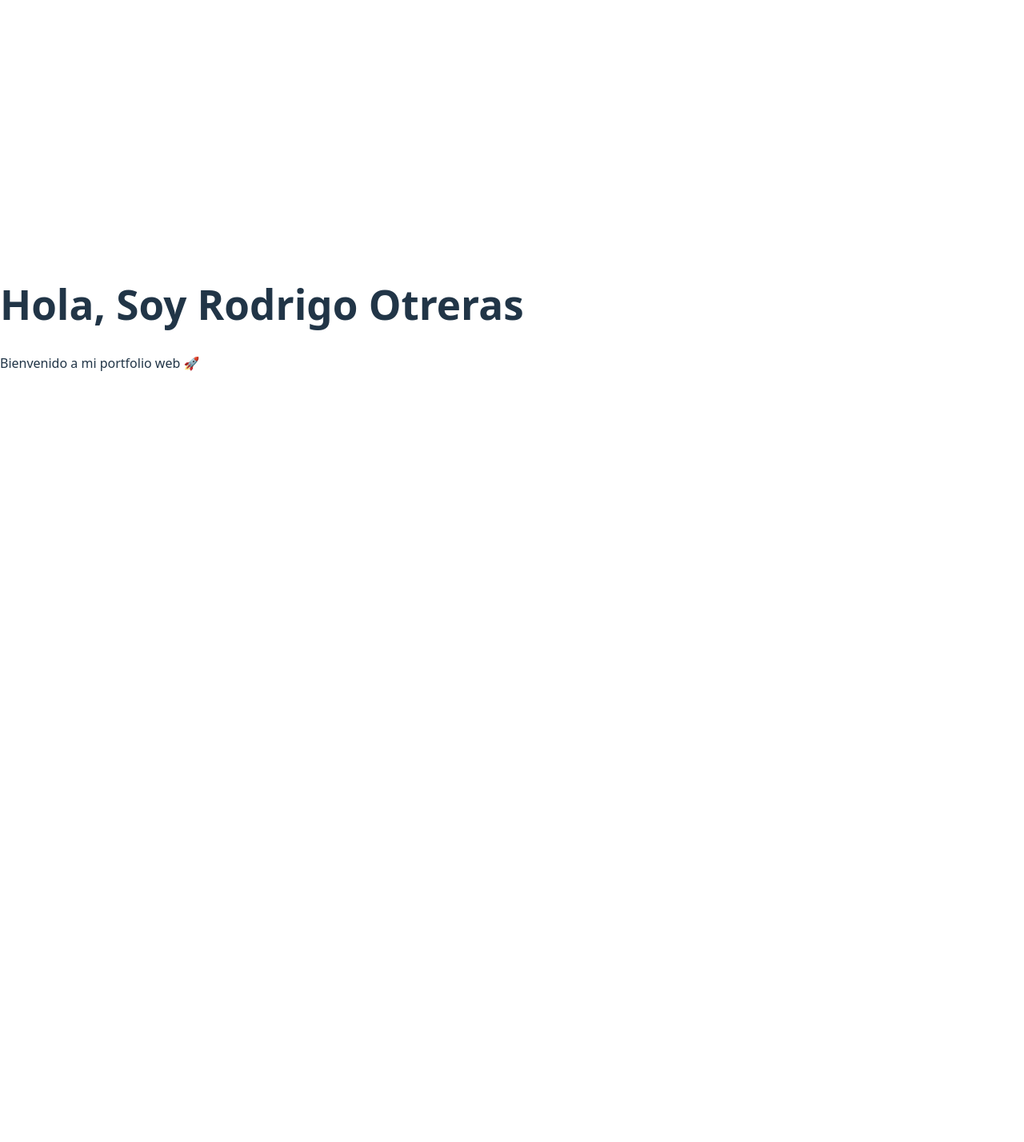
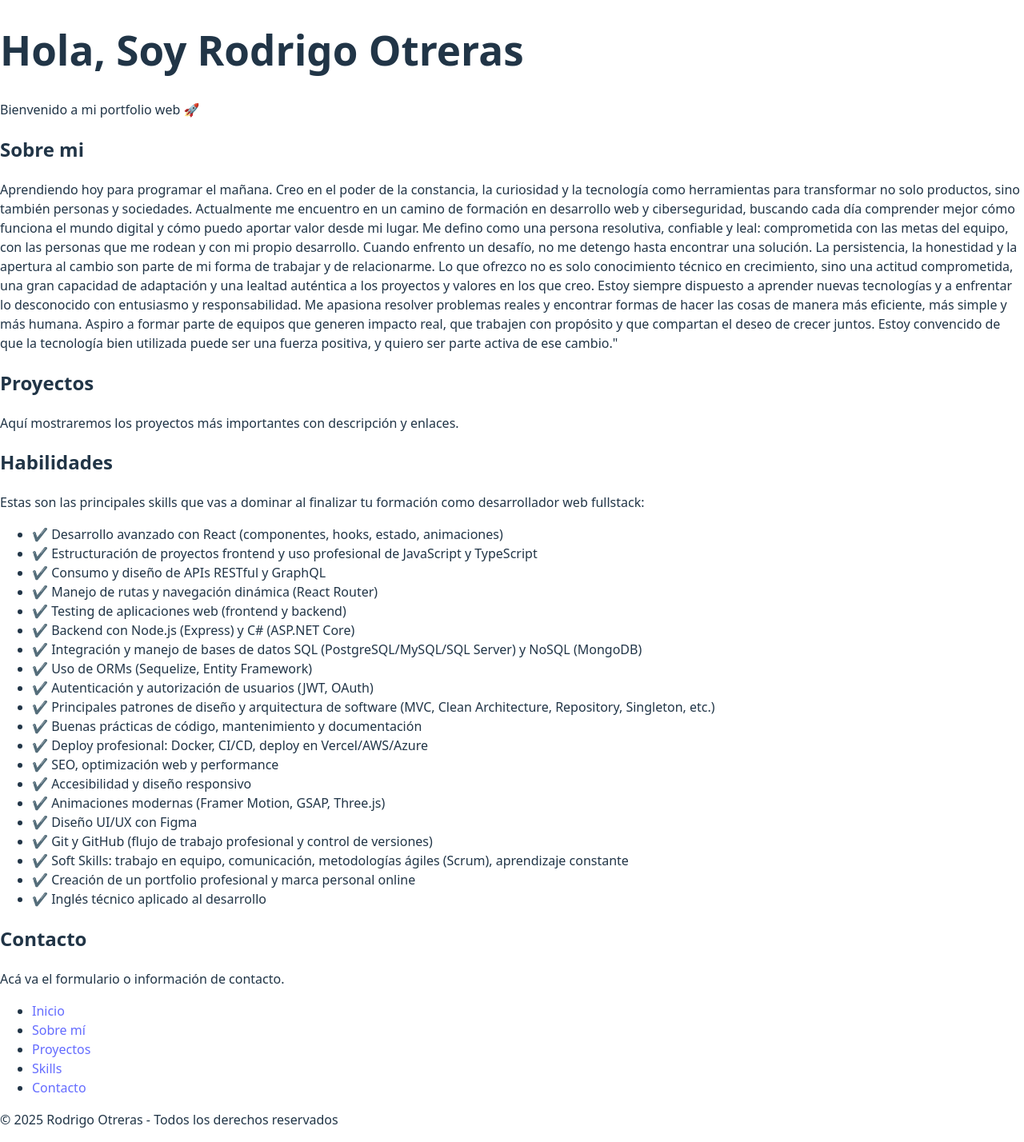
Before and after one commit to XxTreendxX/PortfolioRodriDev, a React (Vite) app: page / in a window 1280 px wide. Shown: the whole page at 80% size. Before the commit the page ends 800 px from the top, so only its background shows below. Built offline with nearby package versions, Linux system fonts and the light colour scheme.

Commit message:
Estructura base del portfolio: navbar, secciones y footer

```diff
--- a/src/App.jsx
+++ b/src/App.jsx
@@ -1,8 +1,23 @@
-import Home from './pages/Home';
+import Home from "./pages/Home";
+import About from "./pages/About";
+import Project from "./pages/Projects";
+import Skills from "./pages/Skills";
+import Contact from "./pages/Contact";
+import Navbar from "./components/Navbar";
+import Footer from "./components/Footer";
 
-function App()
-{
-  return (<Home />);
+function App() {
+  return(
+    <>
+      <Home/>
+      <About/>
+      <Project/>
+      <Skills/>
+      <Contact/>
+      <Navbar/>
+      <Footer/>
+    </>
+  )
 }
 
 export default App;
--- /dev/null
+++ b/src/components/Footer.jsx
@@ -0,0 +1,11 @@
+function Footer() {
+  return (
+    <footer>
+      <p>
+        © {new Date().getFullYear()} Rodrigo Otreras - Todos los derechos
+        reservados
+      </p>
+    </footer>
+  );
+}
+export default Footer;
--- /dev/null
+++ b/src/components/Navbar.jsx
@@ -0,0 +1,24 @@
+function Navbar() {
+  return (
+    <nav>
+      <ul>
+        <li>
+          <a href="#home">Inicio</a>
+        </li>
+        <li>
+          <a href="#about">Sobre mí</a>
+        </li>
+        <li>
+          <a href="#projects">Proyectos</a>
+        </li>
+        <li>
+          <a href="#skills">Skills</a>
+        </li>
+        <li>
+          <a href="#contact">Contacto</a>
+        </li>
+      </ul>
+    </nav>
+  );
+}
+export default Navbar;
--- /dev/null
+++ b/src/pages/About.jsx
@@ -0,0 +1,32 @@
+function About() {
+  return (
+    <section>
+      <h2>Sobre mi</h2>
+      <p>
+        Aprendiendo hoy para programar el mañana. Creo en el poder de la
+        constancia, la curiosidad y la tecnología como herramientas para
+        transformar no solo productos, sino también personas y sociedades.
+        Actualmente me encuentro en un camino de formación en desarrollo web y
+        ciberseguridad, buscando cada día comprender mejor cómo funciona el
+        mundo digital y cómo puedo aportar valor desde mi lugar. Me defino como
+        una persona resolutiva, confiable y leal: comprometida con las metas del
+        equipo, con las personas que me rodean y con mi propio desarrollo.
+        Cuando enfrento un desafío, no me detengo hasta encontrar una solución.
+        La persistencia, la honestidad y la apertura al cambio son parte de mi
+        forma de trabajar y de relacionarme. Lo que ofrezco no es solo
+        conocimiento técnico en crecimiento, sino una actitud comprometida, una
+        gran capacidad de adaptación y una lealtad auténtica a los proyectos y
+        valores en los que creo. Estoy siempre dispuesto a aprender nuevas
+        tecnologías y a enfrentar lo desconocido con entusiasmo y
+        responsabilidad. Me apasiona resolver problemas reales y encontrar
+        formas de hacer las cosas de manera más eficiente, más simple y más
+        humana. Aspiro a formar parte de equipos que generen impacto real, que
+        trabajen con propósito y que compartan el deseo de crecer juntos. Estoy
+        convencido de que la tecnología bien utilizada puede ser una fuerza
+        positiva, y quiero ser parte activa de ese cambio."
+      </p>
+    </section>
+  );
+}
+
+export default About;
--- /dev/null
+++ b/src/pages/Contact.jsx
@@ -0,0 +1,9 @@
+function Contact() {
+  return (
+    <section>
+      <h2>Contacto</h2>
+      <p>Acá va el formulario o información de contacto.</p>
+    </section>
+  );
+}
+export default Contact;
--- /dev/null
+++ b/src/pages/Projects.jsx
@@ -0,0 +1,12 @@
+function Projects() {
+  return (
+    <section>
+      <h2>Proyectos</h2>
+      <p>
+        Aquí mostraremos los proyectos más importantes con descripción y
+        enlaces.
+      </p>
+    </section>
+  );
+}
+export default Projects;
--- /dev/null
+++ b/src/pages/Skills.jsx
@@ -0,0 +1,54 @@
+function Skills() {
+  return (
+    <section>
+      <h2>Habilidades</h2>
+      <p>
+        Estas son las principales skills que vas a dominar al finalizar tu
+        formación como desarrollador web fullstack:
+      </p>
+      <ul>
+        <li>
+          ✔️ Desarrollo avanzado con React (componentes, hooks, estado,
+          animaciones)
+        </li>
+        <li>
+          ✔️ Estructuración de proyectos frontend y uso profesional de
+          JavaScript y TypeScript
+        </li>
+        <li>✔️ Consumo y diseño de APIs RESTful y GraphQL</li>
+        <li>✔️ Manejo de rutas y navegación dinámica (React Router)</li>
+        <li>✔️ Testing de aplicaciones web (frontend y backend)</li>
+        <li>✔️ Backend con Node.js (Express) y C# (ASP.NET Core)</li>
+        <li>
+          ✔️ Integración y manejo de bases de datos SQL (PostgreSQL/MySQL/SQL
+          Server) y NoSQL (MongoDB)
+        </li>
+        <li>✔️ Uso de ORMs (Sequelize, Entity Framework)</li>
+        <li>✔️ Autenticación y autorización de usuarios (JWT, OAuth)</li>
+        <li>
+          ✔️ Principales patrones de diseño y arquitectura de software (MVC,
+          Clean Architecture, Repository, Singleton, etc.)
+        </li>
+        <li>✔️ Buenas prácticas de código, mantenimiento y documentación</li>
+        <li>
+          ✔️ Deploy profesional: Docker, CI/CD, deploy en Vercel/AWS/Azure
+        </li>
+        <li>✔️ SEO, optimización web y performance</li>
+        <li>✔️ Accesibilidad y diseño responsivo</li>
+        <li>✔️ Animaciones modernas (Framer Motion, GSAP, Three.js)</li>
+        <li>✔️ Diseño UI/UX con Figma</li>
+        <li>
+          ✔️ Git y GitHub (flujo de trabajo profesional y control de versiones)
+        </li>
+        <li>
+          ✔️ Soft Skills: trabajo en equipo, comunicación, metodologías ágiles
+          (Scrum), aprendizaje constante
+        </li>
+        <li>✔️ Creación de un portfolio profesional y marca personal online</li>
+        <li>✔️ Inglés técnico aplicado al desarrollo</li>
+      </ul>
+    </section>
+  );
+}
+
+export default Skills;
```
Also changed, not shown: src/pages/Home.jsx (+7 -8 lines).
